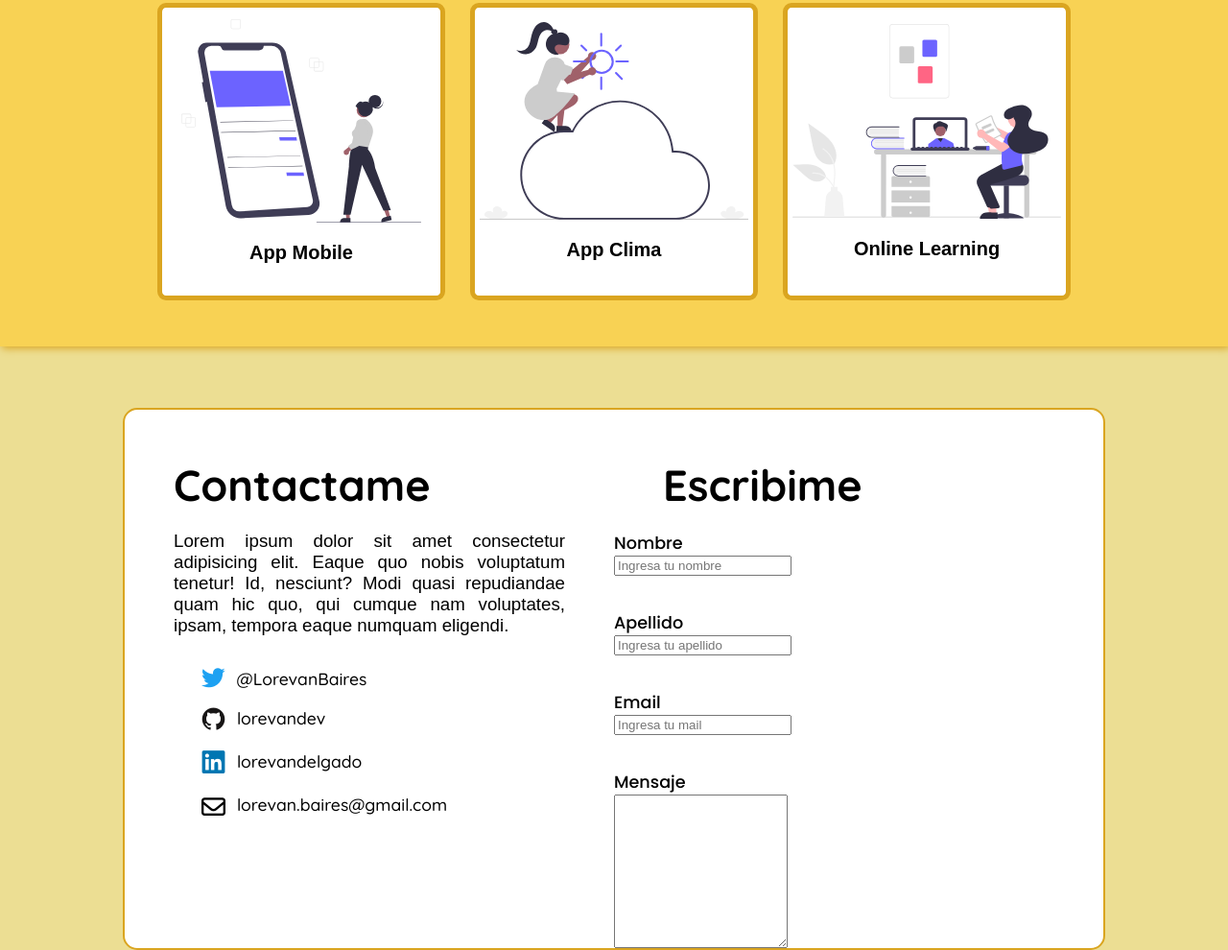
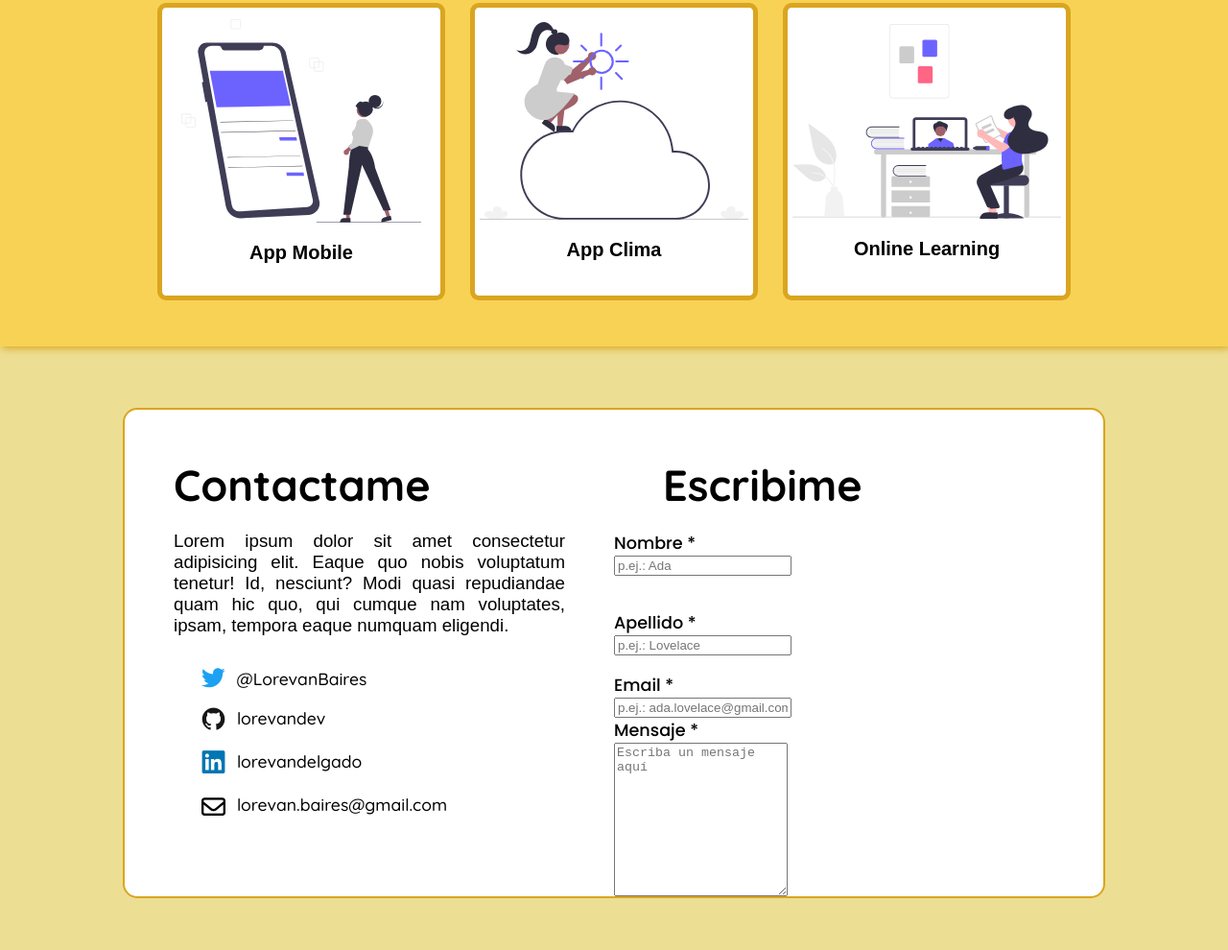
Before and after one commit to lorevandev/MI-PORTFOLIO, a plain HTML site: page index.html in a window 1280 px wide. Shown: the part 2739-3729 px from the top of the page at 96% size. After the commit the page ends 3675 px from the top, so only its background shows below. Drawn offline with nearby package versions, Linux system fonts and the light colour scheme.

Commit message:
se agrega estilo al formulario

```diff
--- a/index.html
+++ b/index.html
@@ -202,7 +202,7 @@
     <div class="container-form">
         <section class="parte-5">
 
-            <!-- PARTE CONTACTO -->
+            <!-- PARTE CONTACTAME -->
 
             <div class="parte-contacto">
                 <h2 id="contacto"> Contactame </h2>
@@ -246,37 +246,39 @@
                 </div>
             </div>
 
-                    <!--PARTE FORMULARIO -->
+                    <!--PARTE ESCRIBIME -->
 
             <div class="parte-formulario">
                 <h2 id="contacto"> Escribime </h2>
 
                 <form class="conte-formulario">
-                    <div class="form-nombre">
-                        <label for="idNombre" class="datos"> Nombre </label>
+
+                    <div class="nombre-ape">
+                        <div class="form-nombre">
+                        <label for="idNombre" class="datos"> Nombre * </label>
                         <br>
-                        <input id="idNombre" name="nombre" type="text" placeholder="Ingresa tu nombre">
-                    </div>
+                        <input id="idNombre" name="nombre" type="text" placeholder="p.ej.: Ada">
+                        </div>
                     <br> <br>
-
-                    <div class="form-apellido">
-                        <label for="idApellido" class="datos"> Apellido </label>
+                        <div class="form-apellido">
+                        <label for="idApellido" class="datos"> Apellido * </label>
                         <br>
-                        <input id="idApellido" name="apellido" type="text" placeholder="Ingresa tu apellido">
+                        <input id="idApellido" name="apellido" type="text" placeholder="p.ej.: Lovelace">
+                        </div>
                     </div>
 
-                    <br> <br>
+                    <br>
                     <div class="form-email">
-                        <label for="idEmail" class="datos"> Email </label>
+                        <label for="idEmail" class="datos"> Email * </label>
                         <br>
-                        <input id="idEmail" name="email" type="text" placeholder="Ingresa tu mail">
+                        <input id="idEmail" name="email" type="text" placeholder="p.ej.: ada.lovelace@gmail.com">
                     </div>
 
-                    <br> <br>
+
 
                     <div class="form-mensaje">
-                        <label for="idMensaje" class="datos"> Mensaje </label>
-                        <textarea id="idMensaje"></textarea>
+                        <label for="idMensaje" class="datos"> Mensaje * </label>
+                        <textarea id="idMensaje" placeholder="Escriba un mensaje aquí"></textarea>
 
                     </div>
 
```
